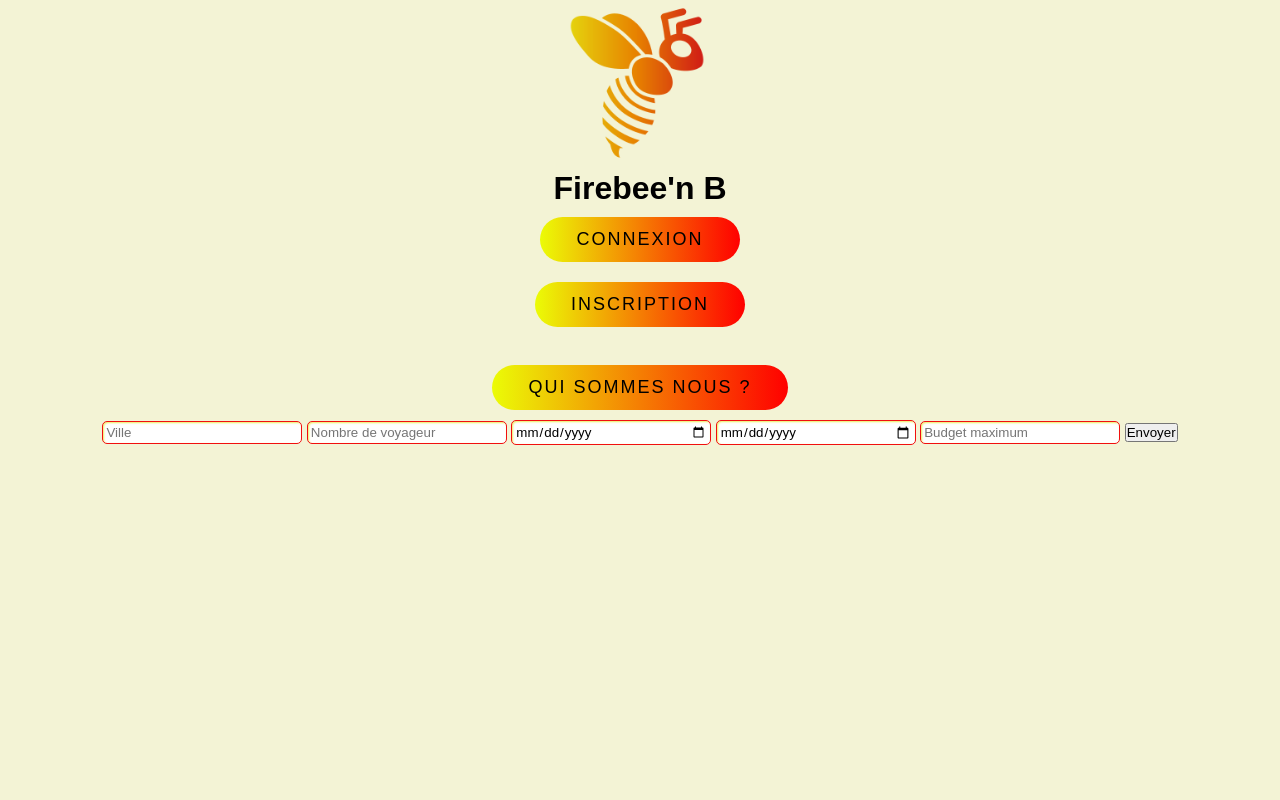
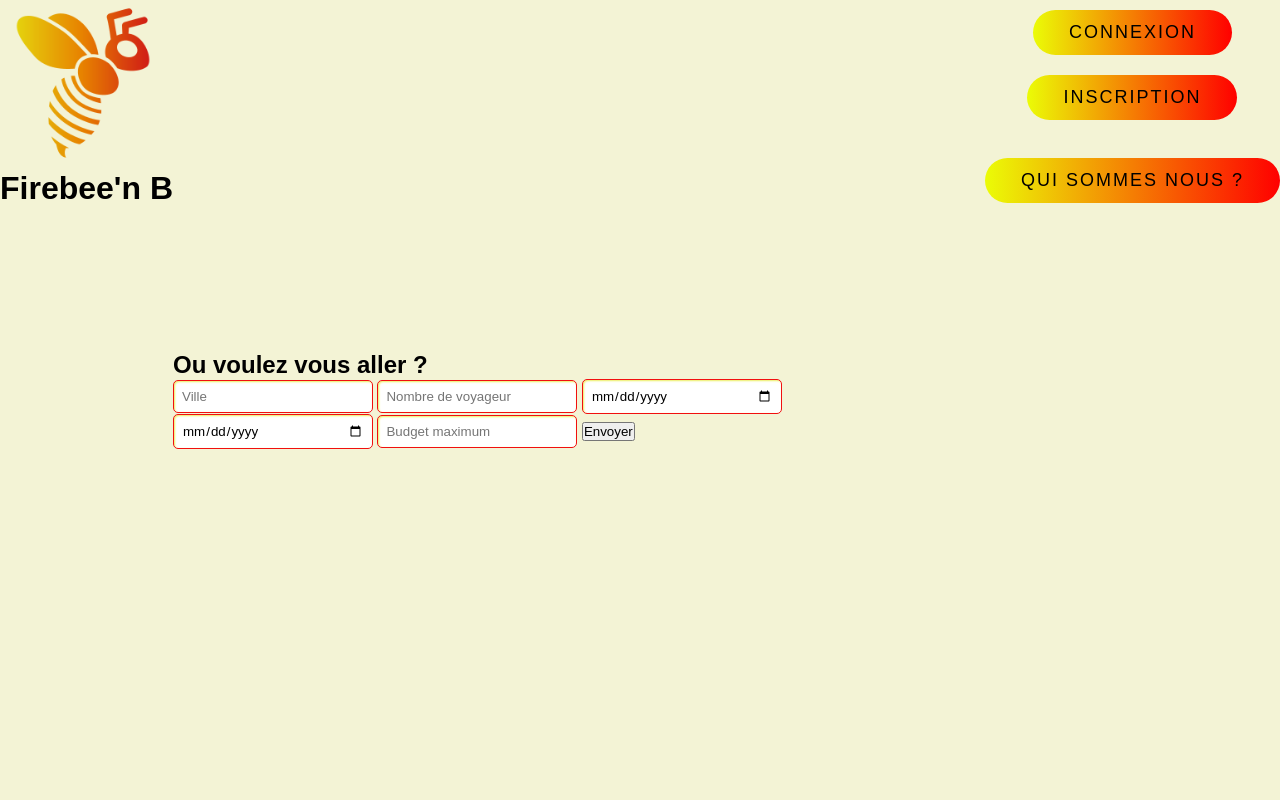
Before and after one commit to Bembix23/projet_web, a PHP site: page / in a window 1280 px wide. Run offline with PHP 8.4, Linux system fonts and the light colour scheme.

Commit message:
reveille toi jules

```diff
--- a/Projet_web/index.php
+++ b/Projet_web/index.php
@@ -17,13 +17,28 @@
         <link rel="stylesheet" href="style.css" type="text/css">
     </head>
         <body>
-            <div id="index">
-                <div id="logo">
+            <div class="index">
+                <div class="logo">
                     <img src="logo.png"><h1>Firebee'n B</h1>
                 </div>
+                <div class="nav">
                     <a href="connexion.php" class = "link_home">Connexion</a>
                     <a href="inscription.php" class = "link_home">Inscription</a><br>
                     <a href="nous.php" class = "link_home">Qui sommes nous ?</a>
+
+                </div>
+                <div class="recherche">
+                    <form action="recherche.php" method="post">
+                        <h2 class="ou">Ou voulez vous aller ?</h2>
+                        <input type="text" name="ville" placeholder="Ville" />
+                        <input type="number" name="nb_voyageur" placeholder="Nombre de voyageur" />
+                        <input type="date" name="Date_arrivé" placeholder="Date d'arrivé" />
+                        <input type="date" name="Date_départ" placeholder="Date de départ" />
+                        <input type="number" name="prix_max" placeholder="Budget maximum" />
+                        <button type="submit">Envoyer</button>
+                    </form>
+                </div>
+            </div>
             <script type="text/javascript">
                 const buttons = document.querySelectorAll('a');
                 buttons.forEach(btn => {
@@ -43,15 +58,5 @@
                     })
                 })
                 </script>
-
-                <form action="recherche.php" method="post">
-                    <input type="text" name="ville" placeholder="Ville" />
-                    <input type="number" name="nb_voyageur" placeholder="Nombre de voyageur" />
-                    <input type="date" name="Date_arrivé" placeholder="Date d'arrivé" />
-                    <input type="date" name="Date_départ" placeholder="Date de départ" />
-                    <input type="number" name="prix_max" placeholder="Budget maximum" />
-                    <button type="submit">Envoyer</button>
-                </form>
-            </div>
         </body>
     </html>
--- a/Projet_web/style.css
+++ b/Projet_web/style.css
@@ -12,17 +12,28 @@ body{
     flex-wrap: wrap;
     background-color: rgb(243, 243, 213);
 }
+
+
 .logo{
+    float: left;
+    position: relative;
+}
+.nav{
+    position: relative;
     display: flex;
-    float: left;
-}
-#index{
-    display: flex;
-    justify-content: center;
+    float: right;
     align-items: center;
     flex-direction: column;
+
 }
-
+.recherche{
+    display: flex;
+    position: relative;
+    flex-direction: column;
+    align-items: center;
+    justify-content: center;
+    min-height: 100vh;
+}
 
 a{
     position: relative;
@@ -59,7 +70,7 @@ span{
     }
 }
 input{
-    padding:3px;
+    padding:8px;
     border:1px solid rgb(241, 15, 15);
     border-radius:5px;
     width:200px;
```
Lines whose indentation alone changed are shown as unchanged.
